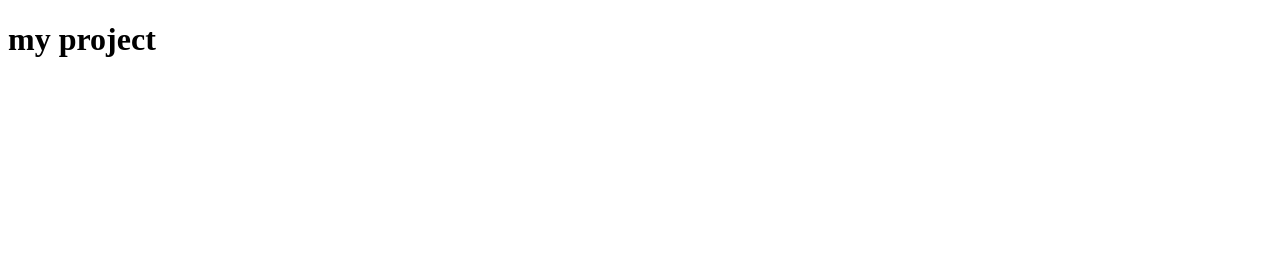
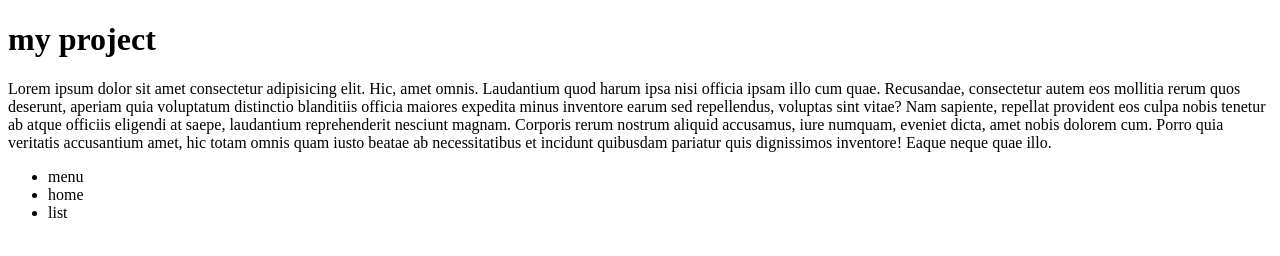
Before and after one commit to kawsar121/My-new-project, a plain HTML site: page index.html in a window 1280 px wide. Drawn offline with Linux system fonts and the light colour scheme.

Commit message:
commit list

```diff
--- a/index.html
+++ b/index.html
@@ -8,5 +8,11 @@
 </head>
 <body>
     <h1>my project</h1>
+    <p>Lorem ipsum dolor sit amet consectetur adipisicing elit. Hic, amet omnis. Laudantium quod harum ipsa nisi officia ipsam illo cum quae. Recusandae, consectetur autem eos mollitia rerum quos deserunt, aperiam quia voluptatum distinctio blanditiis officia maiores expedita minus inventore earum sed repellendus, voluptas sint vitae? Nam sapiente, repellat provident eos culpa nobis tenetur ab atque officiis eligendi at saepe, laudantium reprehenderit nesciunt magnam. Corporis rerum nostrum aliquid accusamus, iure numquam, eveniet dicta, amet nobis dolorem cum. Porro quia veritatis accusantium amet, hic totam omnis quam iusto beatae ab necessitatibus et incidunt quibusdam pariatur quis dignissimos inventore! Eaque neque quae illo.</p>
+    <ul>
+        <li>menu</li>
+        <li>home</li>
+        <li>list</li>
+    </ul>
 </body>
 </html>
```
